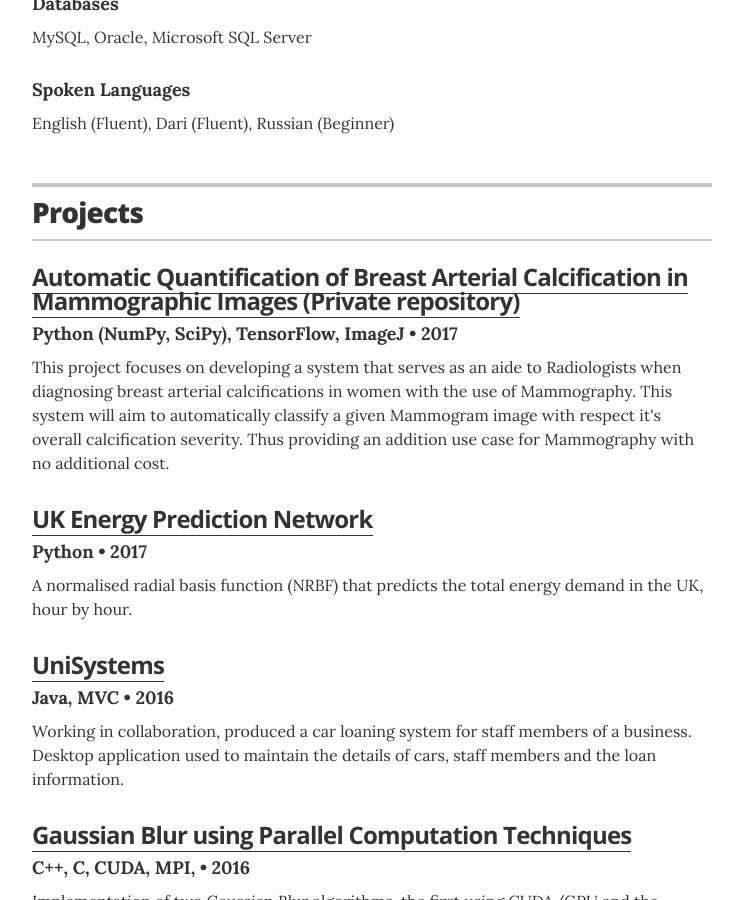
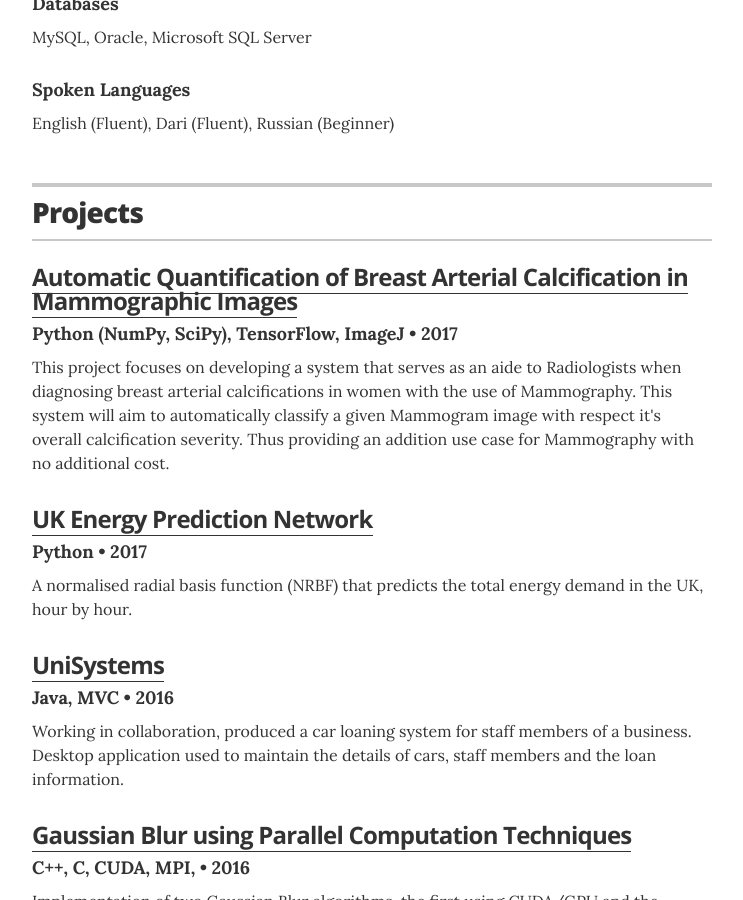
Before and after one commit to nmazidi/nmazidi.github.io, a Jekyll site: the page built from index.html, in a window 1280 px wide and 900 px high, scrolled down 3629 px. Shown: the whole window, without its empty margins (268-1011 px from the left). Built offline with Jekyll 4.4.1, drawn with Linux system fonts in a browser that asks for light colours.

Commit message:
Changed mammo project title

```diff
--- a/_data/projects.yml
+++ b/_data/projects.yml
@@ -1,7 +1,7 @@
 # Projects
 # uncomment the urls if you wish to display them, and add your own URL
 
-- project: Automatic Quantification of Breast Arterial Calcification in Mammographic Images (Private repository)
+- project: Automatic Quantification of Breast Arterial Calcification in Mammographic Images
   role: Python (NumPy, SciPy)&#44; TensorFlow, ImageJ
   duration: 2017
   url: "https://github.com/nmazidi/MammoCalcifications"
```
